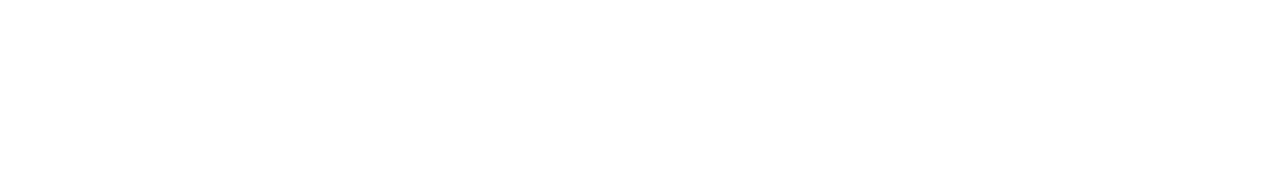
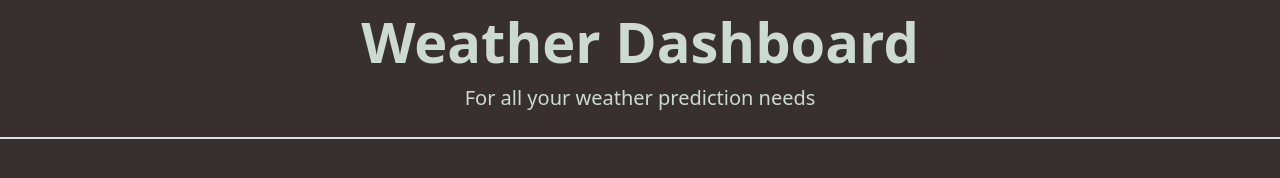
Before and after one commit to PhilipHuang2/Weather-Dashboard, a plain HTML site: page index.html in a window 1280 px wide. Drawn offline with nearby package versions, Linux system fonts and the light colour scheme.

Commit message:
added basic header, and starter color scheme.  We are going for Mint Ice Cream for now

```diff
--- a/Assets/CSS/style.css
+++ b/Assets/CSS/style.css
@@ -0,0 +1,8 @@
+* {
+    background-color: #38302e;
+    color: #ccdad1;
+}
+
+.hero {
+    background-color: #38302e;
+}
--- a/index.html
+++ b/index.html
@@ -6,9 +6,20 @@
     <meta name="viewport" content="width=device-width, initial-scale=1.0">
     <title>Weather Dashboard</title>
     <link href="https://cdn.jsdelivr.net/npm/bootstrap@5.2.2/dist/css/bootstrap.min.css" rel="stylesheet" integrity="sha384-Zenh87qX5JnK2Jl0vWa8Ck2rdkQ2Bzep5IDxbcnCeuOxjzrPF/et3URy9Bv1WTRi" crossorigin="anonymous">
+
     <link rel="stylesheet" href="./Assets/CSS/style.css">
 </head>
 <body>
+    <header class="px-4 pt-1 mb-5 mt-1 text-center border-bottom border-2">
+        <h1 class="display-4 fw-bold">Weather Dashboard</h1>
+        <div class="col-lg-6 mx-auto">
+          <p class="lead mb-4">For all your weather prediction needs</p>
+        </div>
+    </header>
+
+
+
+    </header>
     <script src="https://cdn.jsdelivr.net/npm/bootstrap@5.2.2/dist/js/bootstrap.bundle.min.js" integrity="sha384-OERcA2EqjJCMA+/3y+gxIOqMEjwtxJY7qPCqsdltbNJuaOe923+mo//f6V8Qbsw3" crossorigin="anonymous"></script>
     <script src="./Assets/JS/scripts.js"></script>
 </body>
```
